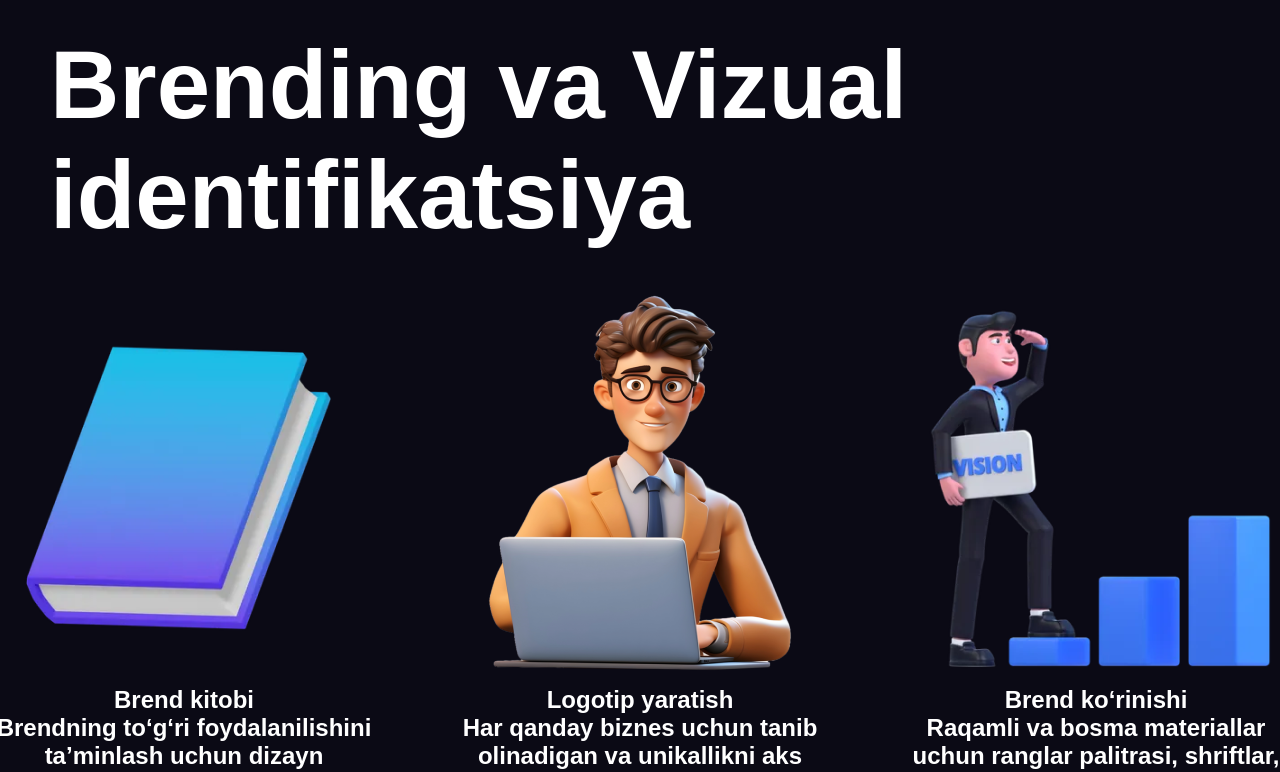
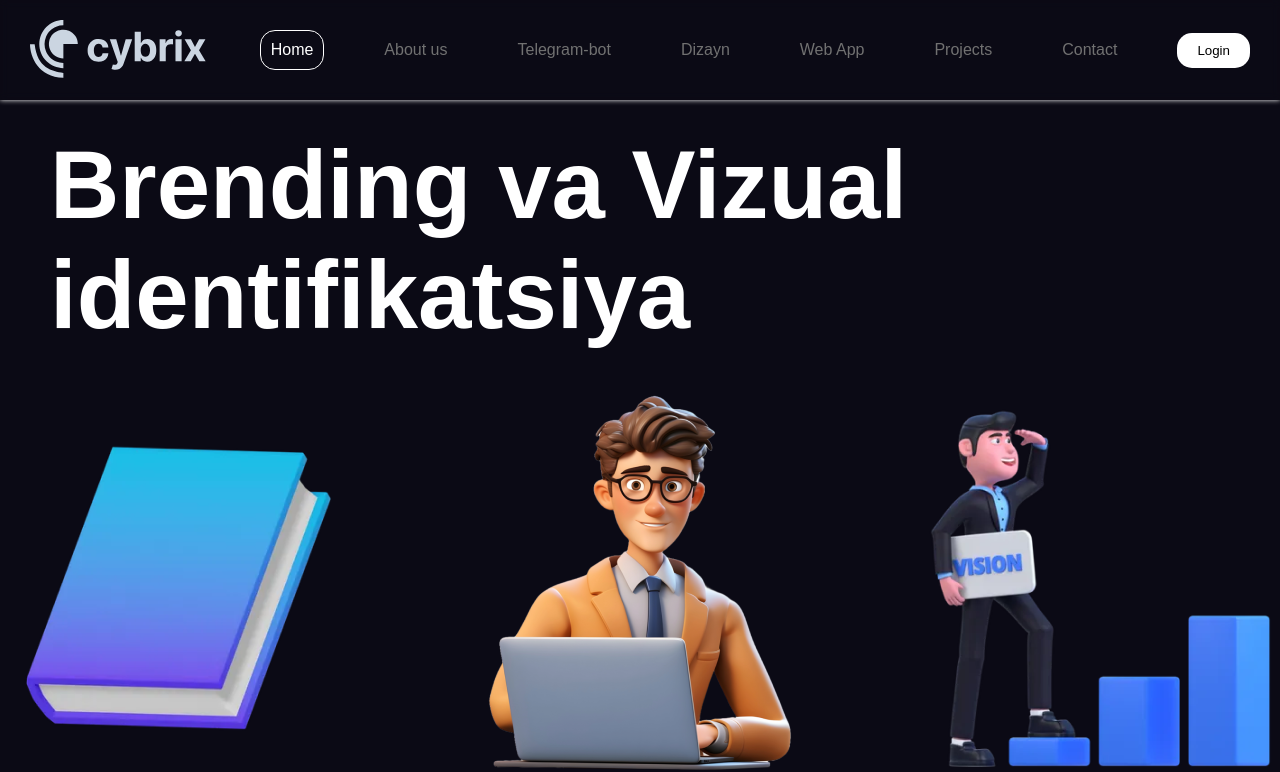
Before and after one commit to Anomuru/cybrix, a React (Create React App) app: page /design in a window 1280 px wide. Shown: the top 772 px of the page. Built offline with nearby package versions, Linux system fonts and the light colour scheme.

Commit message:
add layout

```diff
--- /dev/null
+++ b/src/app/layout/Layout.js
@@ -0,0 +1,19 @@
+import React from 'react';
+import {Outlet} from "react-router";
+
+import {HomeHeader as Header} from "entities/home";
+import {Footer} from "entities/home"
+
+import cls from "./Layout.module.sass";
+
+export const Layout = () => {
+    return (
+        <>
+            <Header/>
+            <main>
+                <Outlet/>
+            </main>
+            <Footer/>
+        </>
+    )
+}
--- /dev/null
+++ b/src/app/layout/index.js
@@ -0,0 +1 @@
+export {Layout} from "./Layout";
--- a/src/app/routers/ui/AppRouter.js
+++ b/src/app/routers/ui/AppRouter.js
@@ -1,8 +1,9 @@
-import "app/styles/index.sass"
 import classNames from "classnames";
+import {Layout} from "app/layout";
 import {Suspense} from 'react';
 import {createRoutesFromElements, Route, RouterProvider} from "react-router";
 import {createBrowserRouter} from "react-router-dom";
+import "app/styles/index.sass"
 
 import {routersConfig} from "../config/configRouter";
 
@@ -10,12 +11,16 @@ export const AppRouter = () => {
 
     const router = createBrowserRouter(
         createRoutesFromElements(
+            <Route element={<Layout/>}>
+                {
                     routersConfig.map(item =>
                         <Route
                             path={item.path}
                             element={item.element}
                         />
                     )
+                }
+            </Route>
         )
     );
 
--- a/src/pages/homePage/ui/homePage.js
+++ b/src/pages/homePage/ui/homePage.js
@@ -6,12 +6,12 @@ import {Category, Footer, Home, HomeHeader, Projects, Services} from "entities/h
 export const HomePage = () => {
     return (
         <div className={cls.home}>
-            <HomeHeader/>
+            {/*<HomeHeader/>*/}
             <Home/>
             <Services/>
             <Category/>
             <Projects/>
-            <Footer/>
+            {/*<Footer/>*/}
         </div>
     )
 }
```
Also changed, not shown: src/app/layout/Layout.module.sass (added). Lines whose indentation alone changed are shown as unchanged.
